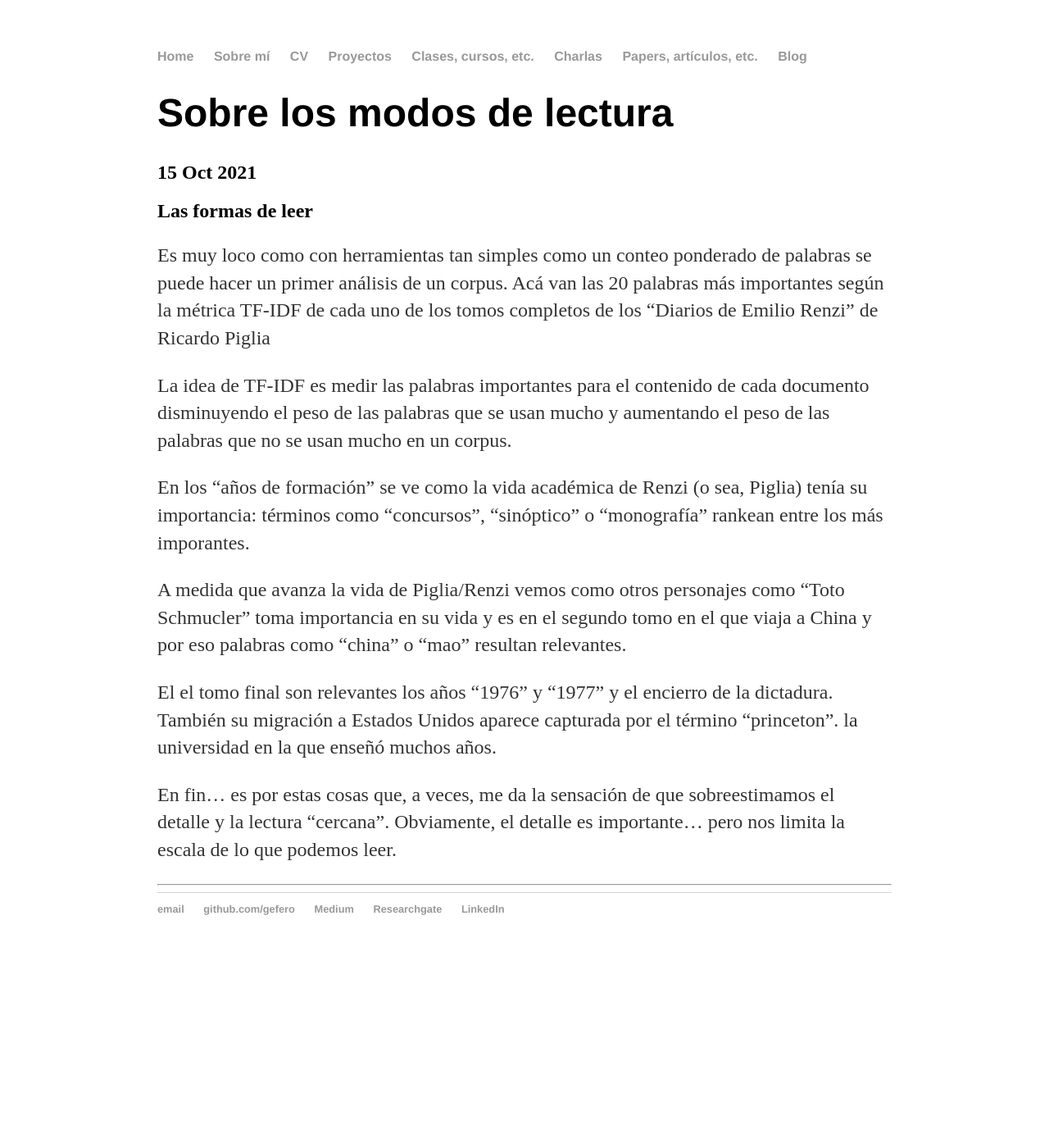
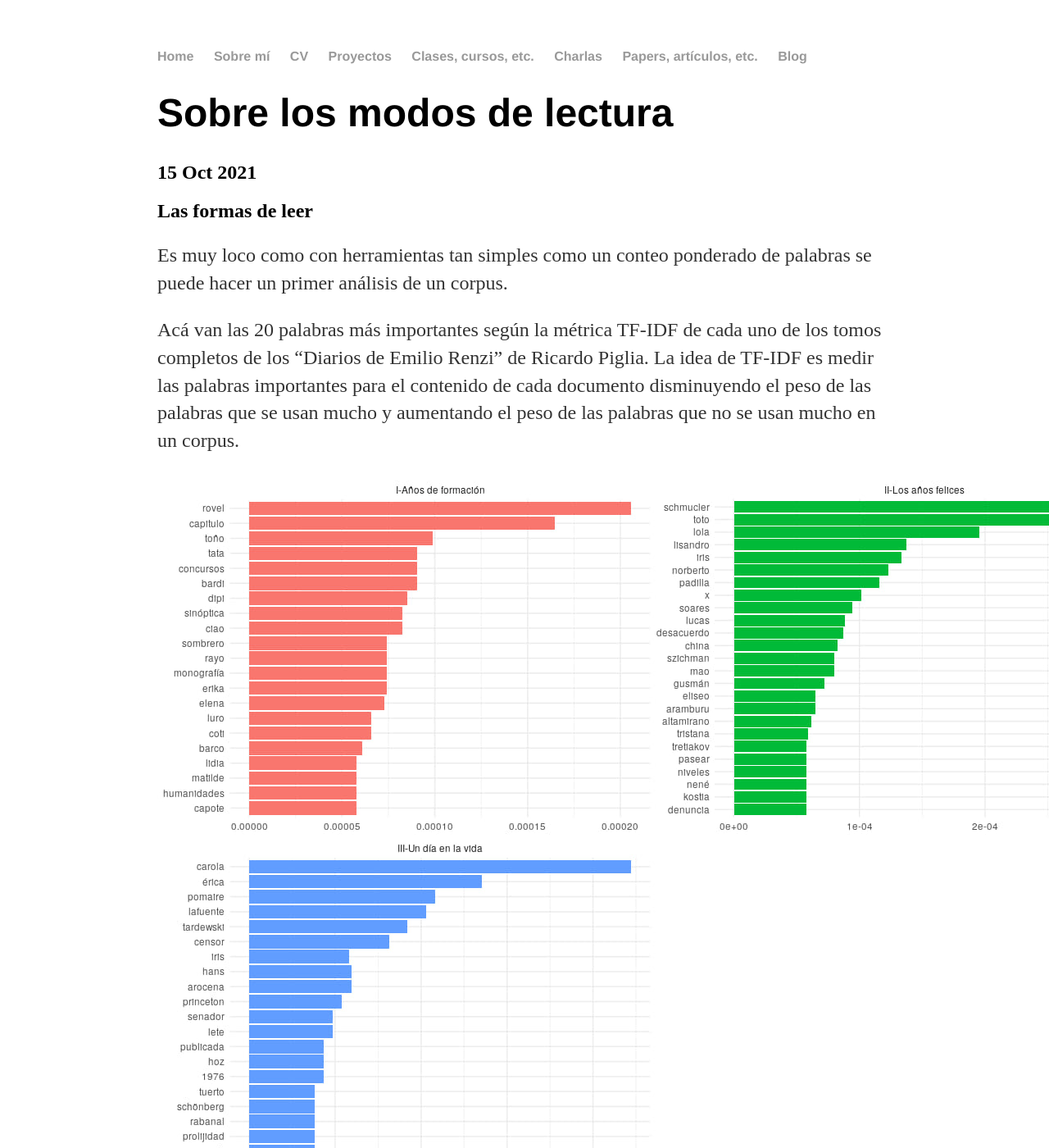
Before and after one commit to gefero/gefero.github.io, a Jekyll site: the page built from _posts/2021-10-15-Modos-lectura.md, in a window 1280 px wide and 1400 px high. Shown: the whole window at 82% size. Built offline with Jekyll 4.4.1, drawn with Linux system fonts in a browser that asks for light colours; some of the changed text lies outside the part shown.

Commit message:
Agrego papers 2021

```diff
--- a/_posts/2021-10-15-Modos-lectura.md
+++ b/_posts/2021-10-15-Modos-lectura.md
@@ -9,11 +9,11 @@ page.comments: true
 
 Las formas de leer
 ------------------
+Es muy loco como con herramientas tan simples como un conteo ponderado de palabras se puede hacer un primer análisis de un corpus.
 
-Es muy loco como con herramientas tan simples como un conteo ponderado de palabras se puede hacer un primer análisis de un corpus.
-Acá van las 20 palabras más importantes según la métrica TF-IDF de cada uno de los tomos completos de los "Diarios de Emilio Renzi" de Ricardo Piglia
+Acá van las 20 palabras más importantes según la métrica TF-IDF de cada uno de los tomos completos de los "Diarios de Emilio Renzi" de Ricardo Piglia. La idea de TF-IDF es medir las palabras importantes para el contenido de cada documento disminuyendo el peso de las palabras que se usan mucho y aumentando el peso de las palabras que no se usan mucho en un corpus.
 
-La idea de TF-IDF es medir las palabras importantes para el contenido de cada documento disminuyendo el peso de las palabras que se usan mucho y aumentando el peso de las palabras que no se usan mucho en un corpus.
+<img src="https://github.com/gefero/gefero.github.io/raw/master/blog/_files/modos.jpg" alt="acc" title="Renzi">
 
 En los "años de formación" se ve como la vida académica de Renzi (o sea, Piglia) tenía su importancia: términos como "concursos", "sinóptico" o "monografía" rankean entre los más imporantes.
 
```
Also changed, not shown: other parts of _posts/2021-10-15-Modos-lectura.md (+1 -1 lines), blog/_files/modos.jpg (added).
